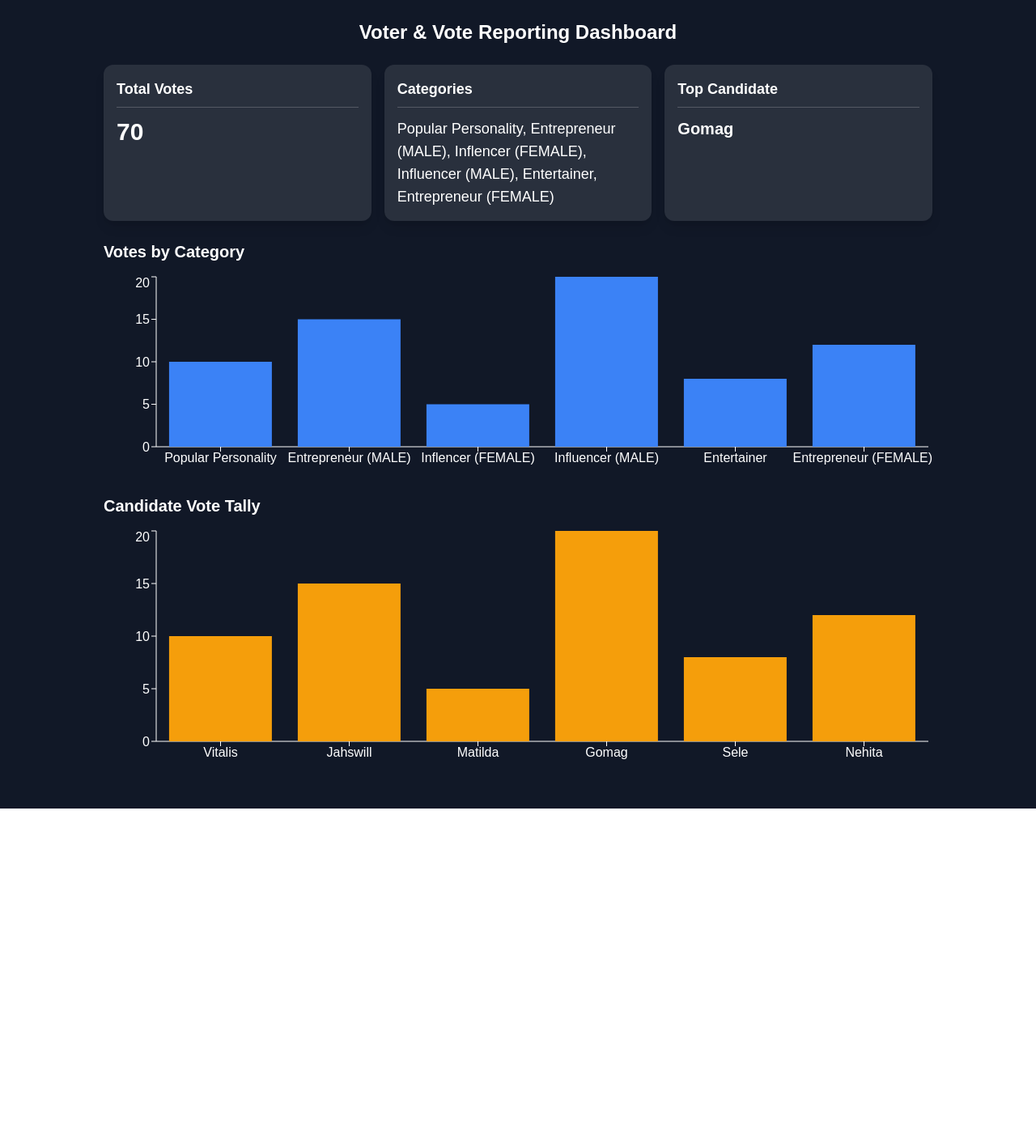
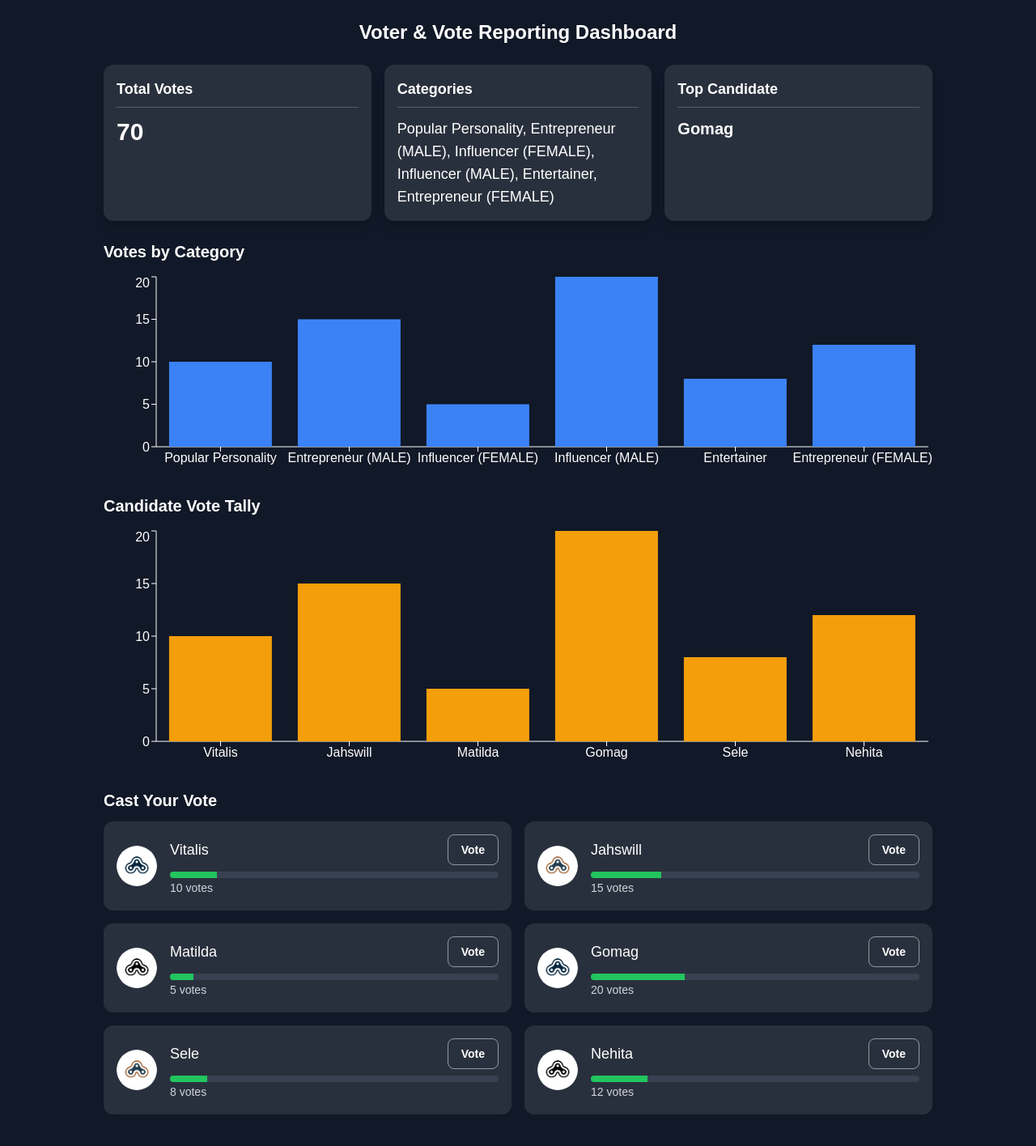
Before and after one commit to Festivemena/evs, a Next.js app: page /dashboard in a window 1280 px wide. Shown: the top 1416 px of the page at 81% size. Before the commit the page ends 999 px from the top, so only its background shows below. Built offline with nearby package versions, Linux system fonts and the light colour scheme.

Commit message:
Update page.js

```diff
--- a/app/dashboard/page.js
+++ b/app/dashboard/page.js
@@ -1,6 +1,7 @@
 'use client';
 
-import { useState } from 'react';
+import { useEffect } from 'react';
+import { create } from 'zustand';
 import { motion } from 'framer-motion';
 import Image from 'next/image';
 import { BarChart, Bar, XAxis, YAxis, Tooltip, ResponsiveContainer } from 'recharts';
@@ -8,36 +9,36 @@ import { Button } from '@/components/ui/button';
 import { Progress } from '@/components/ui/progress';
 import { Card, CardContent, CardHeader, CardTitle } from '@/components/ui/card';
 
+// Zustand Store for Global Voting State
+const useVotingStore = create((set) => ({
+  votes: { 1: 10, 2: 15, 3: 5, 4: 20, 5: 8, 6: 12 },
+  incrementVote: (id) => set((state) => ({ votes: { ...state.votes, [id]: state.votes[id] + 1 } })),
+}));
+
 const candidates = [
   { id: 1, name: 'Vitalis', category: 'Popular Personality', image: '/DP-01.png' },
   { id: 2, name: 'Jahswill', category: 'Entrepreneur (MALE)', image: '/DP-02.png' },
-  { id: 3, name: 'Matilda', category: 'Inflencer (FEMALE)', image: '/DP-03.png' },
+  { id: 3, name: 'Matilda', category: 'Influencer (FEMALE)', image: '/DP-03.png' },
   { id: 4, name: 'Gomag', category: 'Influencer (MALE)', image: '/DP-01.png' },
   { id: 5, name: 'Sele', category: 'Entertainer', image: '/DP-02.png' },
   { id: 6, name: 'Nehita', category: 'Entrepreneur (FEMALE)', image: '/DP-03.png' },
 ];
 
 export default function VotingDashboard() {
-  const [votes, setVotes] = useState({ 1: 10, 2: 15, 3: 5, 4: 20, 5: 8, 6: 12 });
-
+  const { votes, incrementVote } = useVotingStore();
   const totalVotes = Object.values(votes).reduce((acc, val) => acc + val, 0);
-
   const categories = [...new Set(candidates.map((c) => c.category))];
-
-  const vote = (id) => {
-    setVotes((prev) => ({ ...prev, [id]: prev[id] + 1 }));
-  };
 
   const categoryVotes = categories.map((category) => ({
     category,
     votes: candidates
       .filter((c) => c.category === category)
-      .reduce((acc, c) => acc + votes[c.id], 0),
+      .reduce((acc, c) => acc + (votes[c.id] || 0), 0),
   }));
 
   const candidateVotes = candidates.map((c) => ({
     name: c.name,
-    votes: votes[c.id],
+    votes: votes[c.id] || 0,
   }));
 
   return (
@@ -102,7 +103,7 @@ export default function VotingDashboard() {
           </ResponsiveContainer>
         </div>
 
-        {/* Vote Action
+        {/* Vote Action */}
         <div className="mb-6">
           <h3 className="text-xl font-semibold mb-3">Cast Your Vote</h3>
           <div className="grid grid-cols-1 md:grid-cols-2 gap-4">
@@ -125,7 +126,7 @@ export default function VotingDashboard() {
                   <div className="flex justify-between items-center">
                     <span className="text-white text-lg">{candidate.name}</span>
                     <Button
-                      onClick={() => vote(candidate.id)}
+                      onClick={() => incrementVote(candidate.id)}
                       variant="outline"
                       className="border-white/50 text-white hover:bg-white/20"
                     >
@@ -141,7 +142,7 @@ export default function VotingDashboard() {
               </motion.div>
             ))}
           </div>
-        </div> */}
+        </div>
       </div>
     </div>
   );
```
